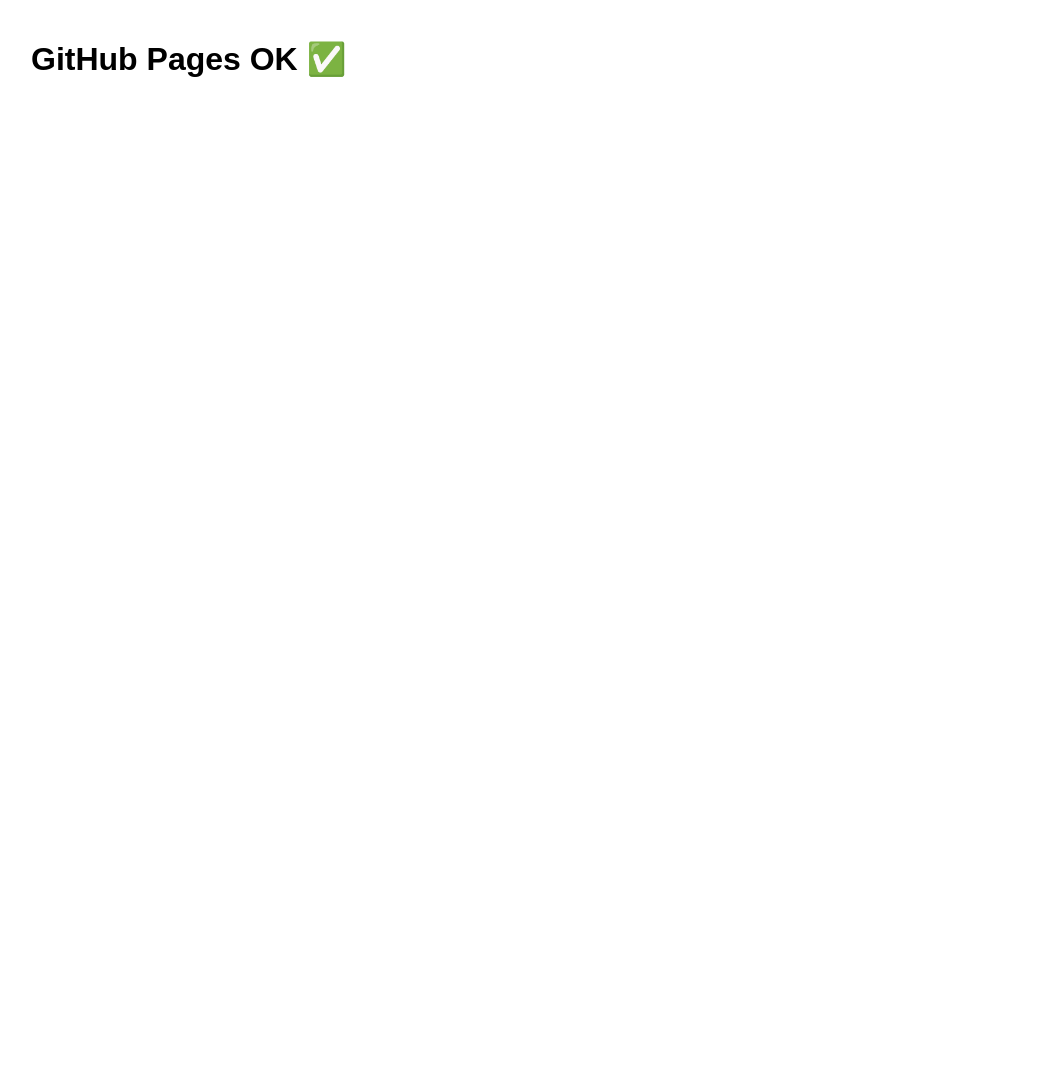
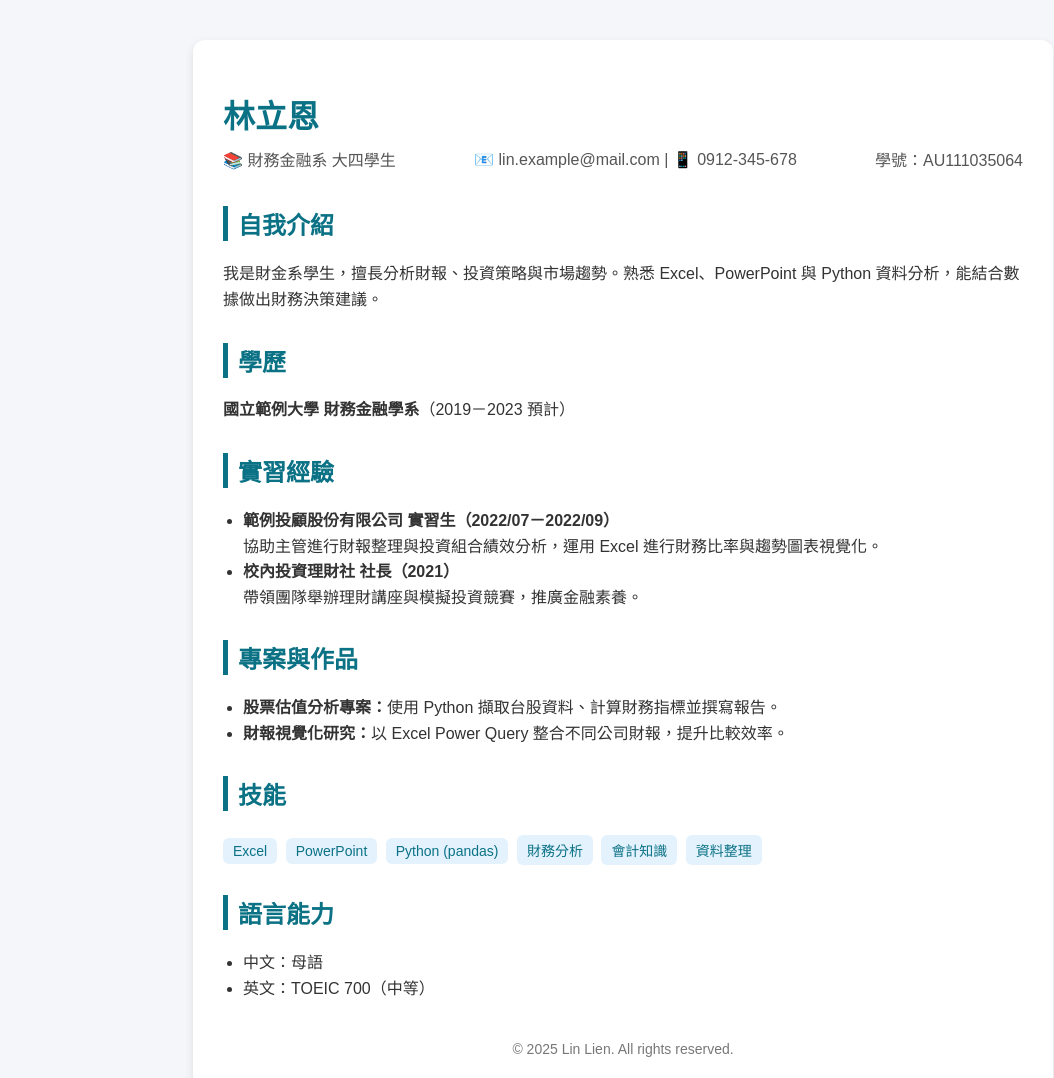
Before and after one commit to yul56299-arch/resume, a plain HTML site: page index.html in a window 1280 px wide. Shown: the top 1078 px of the page, without its empty margins (17-1071 px from the left). Before the commit the page ends 800 px from the top, so only its background shows below. Drawn offline with Linux system fonts and the light colour scheme.

Commit message:
Update index.html

```diff
--- a/index.html
+++ b/index.html
@@ -1 +1,68 @@
-<!doctype html><meta charset="utf-8"><title>OK</title><h1 style="font-family:Arial;margin:40px">GitHub Pages OK ✅</h1>
+<!doctype html>
+<html lang="zh-Hant">
+<head>
+  <meta charset="utf-8" />
+  <meta name="viewport" content="width=device-width, initial-scale=1" />
+  <title>我的履歷</title>
+  <style>
+    body {font-family: 'Noto Sans TC', sans-serif; background: #f5f6fa; color: #333; margin: 0; padding: 0;}
+    .container {max-width: 800px; margin: 40px auto; background: #fff; border-radius: 12px; box-shadow: 0 4px 10px rgba(0,0,0,0.1); padding: 30px;}
+    h1 {color: #0b7285; margin-bottom: 5px;}
+    h2 {border-left: 5px solid #0b7285; padding-left: 10px; color: #0b7285; margin-top: 30px;}
+    p, li {line-height: 1.6;}
+    ul {padding-left: 20px;}
+    .info {display: flex; justify-content: space-between; align-items: center; flex-wrap: wrap; color: #555;}
+    .info div {margin: 5px 0;}
+    .skills span {display: inline-block; background: #e3f2fd; color: #0b7285; padding: 5px 10px; border-radius: 6px; margin: 4px 4px 0 0; font-size: 14px;}
+    footer {text-align: center; color: #777; margin-top: 40px; font-size: 14px;}
+  </style>
+</head>
+<body>
+  <div class="container">
+    <h1>林立恩</h1>
+    <div class="info">
+      <div>📚 財務金融系 大四學生</div>
+      <div>📧 lin.example@mail.com | 📱 0912-345-678</div>
+      <div>學號：AU111035064</div>
+    </div>
+
+    <h2>自我介紹</h2>
+    <p>我是財金系學生，擅長分析財報、投資策略與市場趨勢。熟悉 Excel、PowerPoint 與 Python 資料分析，能結合數據做出財務決策建議。</p>
+
+    <h2>學歷</h2>
+    <p><strong>國立範例大學 財務金融學系</strong>（2019－2023 預計）</p>
+
+    <h2>實習經驗</h2>
+    <ul>
+      <li><strong>範例投顧股份有限公司 實習生（2022/07－2022/09）</strong><br>協助主管進行財報整理與投資組合績效分析，運用 Excel 進行財務比率與趨勢圖表視覺化。</li>
+      <li><strong>校內投資理財社 社長（2021）</strong><br>帶領團隊舉辦理財講座與模擬投資競賽，推廣金融素養。</li>
+    </ul>
+
+    <h2>專案與作品</h2>
+    <ul>
+      <li><strong>股票估值分析專案：</strong>使用 Python 擷取台股資料、計算財務指標並撰寫報告。</li>
+      <li><strong>財報視覺化研究：</strong>以 Excel Power Query 整合不同公司財報，提升比較效率。</li>
+    </ul>
+
+    <h2>技能</h2>
+    <div class="skills">
+      <span>Excel</span>
+      <span>PowerPoint</span>
+      <span>Python (pandas)</span>
+      <span>財務分析</span>
+      <span>會計知識</span>
+      <span>資料整理</span>
+    </div>
+
+    <h2>語言能力</h2>
+    <ul>
+      <li>中文：母語</li>
+      <li>英文：TOEIC 700（中等）</li>
+    </ul>
+
+    <footer>
+      © 2025 Lin Lien. All rights reserved.
+    </footer>
+  </div>
+</body>
+</html>
```
